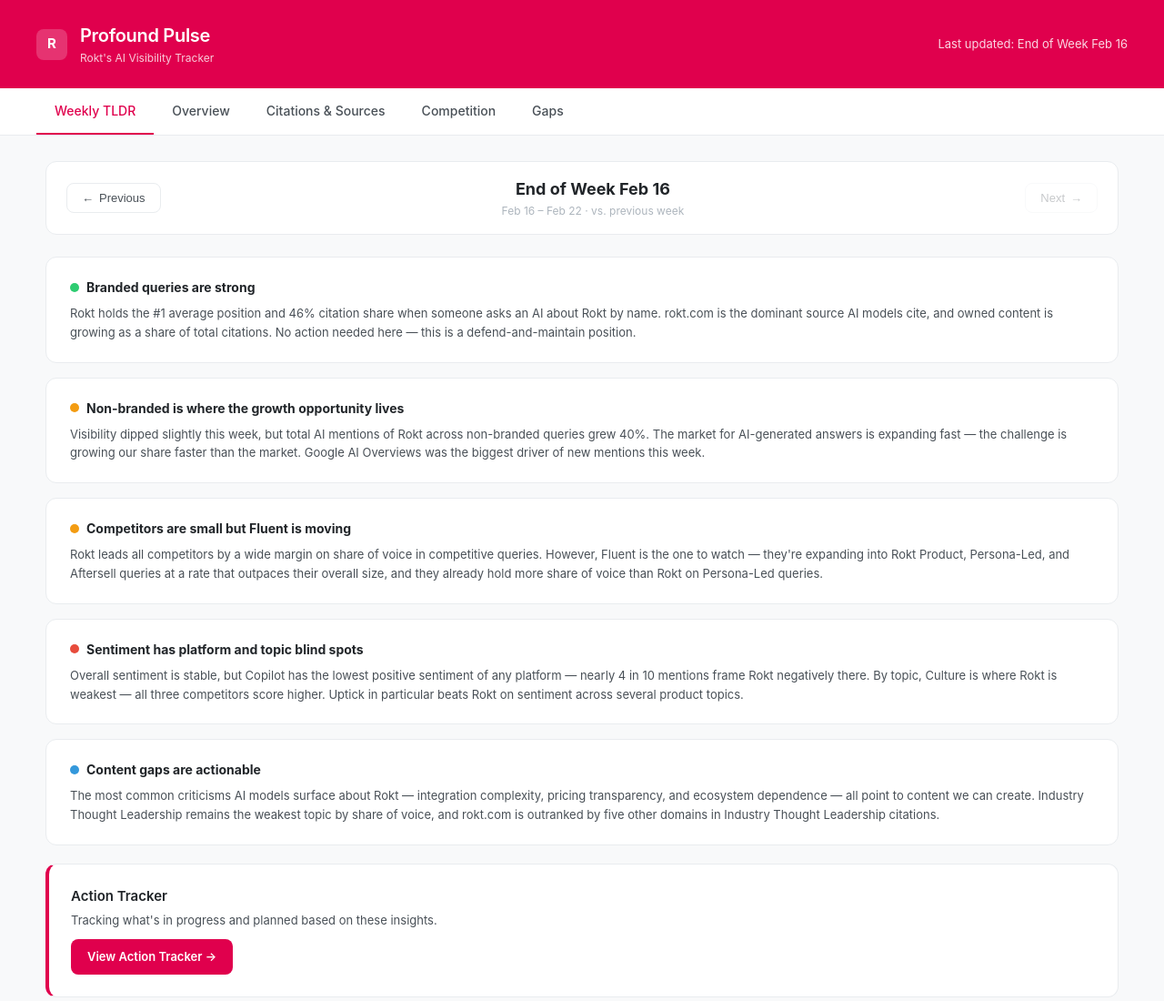
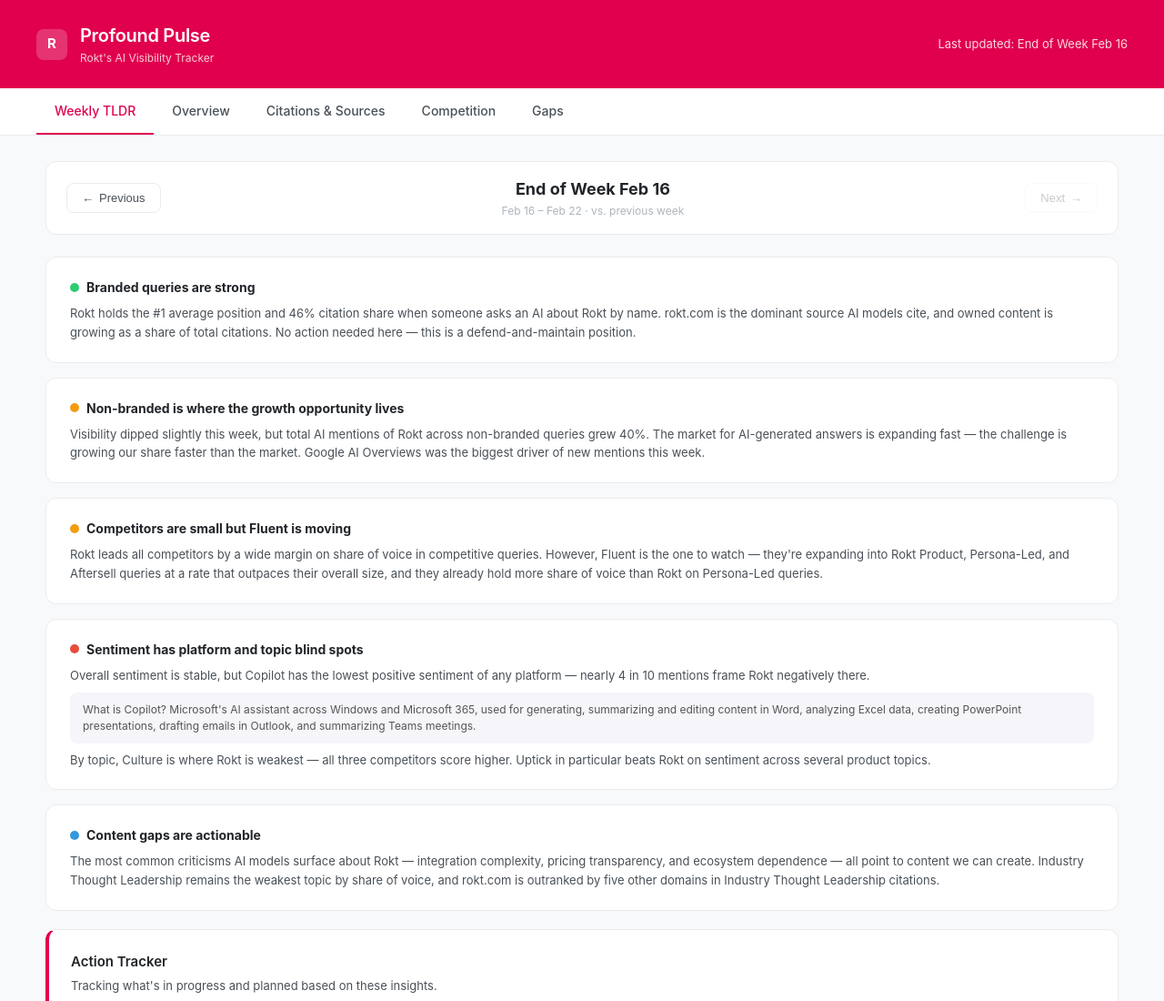
Before and after one commit to arundhathiajayan-bit/Profound-Pulse-Dashboard, a plain HTML site: page index.html in a window 1280 px wide. Shown: the top 1100 px of the page at 91% size. Drawn offline with nearby package versions, Linux system fonts and the light colour scheme.

Commit message:
Add Copilot explainer, Weekly TLDR tab, spell out ITL, remove ROI calc

```diff
--- a/index.html
+++ b/index.html
@@ -560,7 +560,7 @@
     { color: 'green', title: 'Branded queries are strong', text: 'Rokt holds the #1 average position and 46% citation share when someone asks an AI about Rokt by name. rokt.com is the dominant source AI models cite, and owned content is growing as a share of total citations. No action needed here — this is a defend-and-maintain position.' },
     { color: 'amber', title: 'Non-branded is where the growth opportunity lives', text: 'Visibility dipped slightly this week, but total AI mentions of Rokt across non-branded queries grew 40%. The market for AI-generated answers is expanding fast — the challenge is growing our share faster than the market. Google AI Overviews was the biggest driver of new mentions this week.' },
     { color: 'amber', title: 'Competitors are small but Fluent is moving', text: 'Rokt leads all competitors by a wide margin on share of voice in competitive queries. However, Fluent is the one to watch — they\'re expanding into Rokt Product, Persona-Led, and Aftersell queries at a rate that outpaces their overall size, and they already hold more share of voice than Rokt on Persona-Led queries.' },
-    { color: 'red', title: 'Sentiment has platform and topic blind spots', text: 'Overall sentiment is stable, but Copilot has the lowest positive sentiment of any platform — nearly 4 in 10 mentions frame Rokt negatively there. By topic, Culture is where Rokt is weakest — all three competitors score higher. Uptick in particular beats Rokt on sentiment across several product topics.' },
+    { color: 'red', title: 'Sentiment has platform and topic blind spots', text: 'Overall sentiment is stable, but Copilot has the lowest positive sentiment of any platform — nearly 4 in 10 mentions frame Rokt negatively there. <em style="display:block;margin:8px 0;padding:10px 14px;background:#F5F5FA;border-radius:8px;font-style:normal;font-size:12px;color:#555;line-height:1.5;">What is Copilot? Microsoft\'s AI assistant across Windows and Microsoft 365, used for generating, summarizing and editing content in Word, analyzing Excel data, creating PowerPoint presentations, drafting emails in Outlook, and summarizing Teams meetings.</em>By topic, Culture is where Rokt is weakest — all three competitors score higher. Uptick in particular beats Rokt on sentiment across several product topics.' },
     { color: 'blue', title: 'Content gaps are actionable', text: 'The most common criticisms AI models surface about Rokt — integration complexity, pricing transparency, and ecosystem dependence — all point to content we can create. Industry Thought Leadership remains the weakest topic by share of voice, and rokt.com is outranked by five other domains in Industry Thought Leadership citations.' }
   ]
 ];
```
